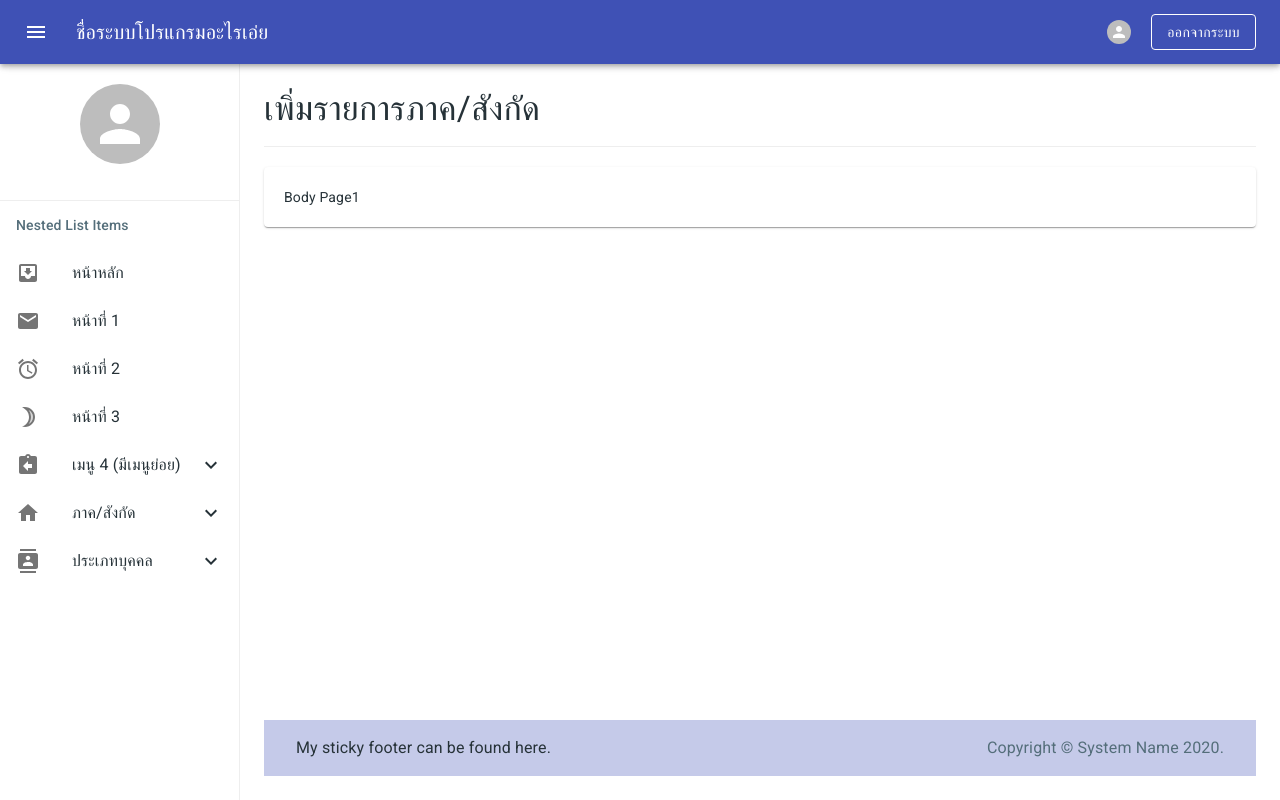
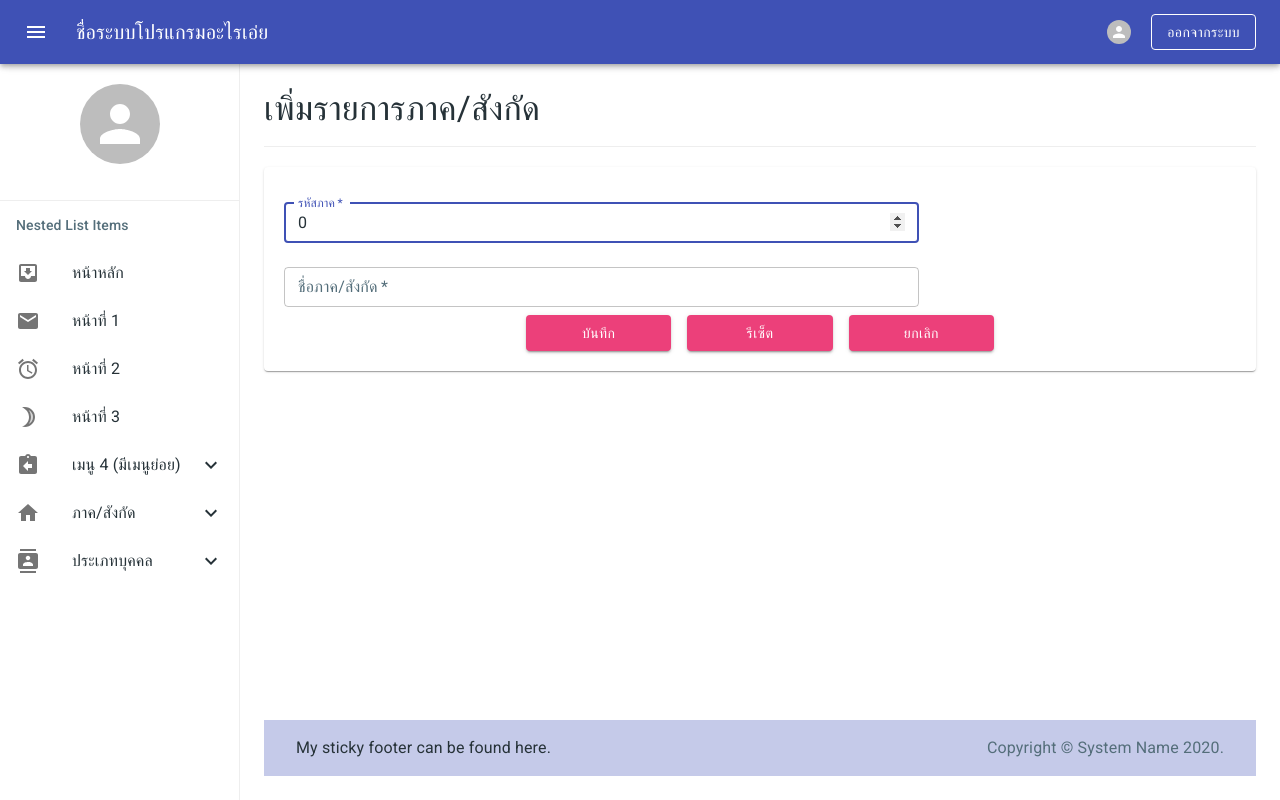
Before and after one commit to adaydesign/next-admin-starter, a Next.js app: page /divisions/add in a window 1280 px wide. Built offline with nearby package versions, Linux system fonts and the light colour scheme.

Commit message:
[Edit] Division

```diff
--- /dev/null
+++ b/components/divisions/AddDivisionsForm.js
@@ -0,0 +1,112 @@
+import React from 'react'
+import Link from 'next/link'
+import { Formik } from "formik";
+
+import { Button, TextField, Divider, Grid }
+    from '@material-ui/core';
+
+import useStyles from '../../components/divisions/style';
+import { createNewDivision } from '../../includes/requests/divisions'
+
+const AddDivisionsForm = (props) => {
+    const classes = useStyles();
+    const initValues = {
+        id: "",
+        name: "",
+    }
+    const onSubmitHandle = async (data) => {
+        console.log(data)
+        const token = localStorage.getItem('token')
+        if (token) {
+            try {
+                const result = await createNewDivision(token, data)
+                console.log(result)
+            } catch (err) {
+                console.log(err.response.data)
+            }
+        } else {
+            alert('Not found token')
+        }
+
+    }
+
+
+    return (
+        <Formik onSubmit={onSubmitHandle} initialValues={initValues}>
+            {({ handleSubmit, handleChange, values }) => (
+                <form onSubmit={handleSubmit} className={classes.form} >
+
+                    <Grid container direction="column">
+                        <Grid item md={8} >
+                            <TextField
+                                variant="outlined"
+                                margin="normal"
+                                size="small"
+                                type="number"
+                                required
+                                fullWidth
+                                id="id"
+                                label="รหัสภาค"
+                                name="id"
+                                autoFocus
+                                value={values.id || 0}
+                                onChange={handleChange}
+                            />
+                        </Grid>
+
+                        <Grid item md={8} >
+                            <TextField
+                                variant="outlined"
+                                margin="normal"
+                                size="small"
+                                required
+                                fullWidth
+                                id="name"
+                                label="ชื่อภาค/สังกัด"
+                                name="name"
+                                value={values.name || ''}
+                                onChange={handleChange}
+                            />
+                        </Grid>
+                    </Grid>
+                    <Grid container spacing={2} justify="center">
+                        <Grid item md={2}>
+                            <Button
+                                type="submit"
+                                fullWidth
+                                variant="contained"
+                                color="secondary"
+                                className={classes.submit}
+                            >บันทึก</Button>
+                        </Grid>
+                        <Grid item md={2}>
+                            <Button
+
+                                type="reset"
+                                fullWidth
+                                variant="contained"
+                                color="secondary"
+                                className={classes.submit}
+                            >รีเซ็ต</Button>
+                        </Grid>
+                        <Grid item md={2}>
+                            <Link href="/divisions">
+                                <Button
+                                    type="button"
+                                    fullWidth
+                                    variant="contained"
+                                    color="secondary"
+                                    className={classes.submit}
+                                >ยกเลิก</Button>
+                            </Link>
+                        </Grid>
+                    </Grid>
+                </form>
+            )
+            }
+        </Formik >
+    )
+}
+
+
+export default AddDivisionsForm;
--- /dev/null
+++ b/components/divisions/style.js
@@ -0,0 +1,15 @@
+import { makeStyles } from '@material-ui/core/styles'
+import { orange, red, grey} from '@material-ui/core/colors'
+
+const useStyles = makeStyles((theme) => ({
+    editButton: {
+        backgroundColor: orange[500],//theme.palette.warning,
+        color: orange[50]
+    },
+    deleteButton: {
+        backgroundColor: red[500],//theme.palette.error,
+        color: red[50]
+    },
+}));
+
+export default useStyles;
--- a/pages/divisions/add.js
+++ b/pages/divisions/add.js
@@ -2,14 +2,14 @@ import React from 'react'
 import Layout from '../../components/layouts/Layout'
 import ContentHeader from '../../components/layouts/ContentHeader'
 import ContentBody from '../../components/layouts/ContentBody'
-
+import AddDivisionsForm from '../../components/divisions/AddDivisionsForm'
 const DivisionsAdd = () => {
 
     return (
         <Layout>
             <ContentHeader title={'เพิ่มรายการภาค/สังกัด'} />
             <ContentBody>
-                <div>Body Page1</div>
+                <AddDivisionsForm/>
             </ContentBody>
         </Layout>
     )
```
Also changed, not shown: components/divisions/EditDivisionsForm.js (added, +108 -0 lines), components/divisions/ListDivisions.js (+55 -3 lines), pages/divisions/edit/[id].js (+4 -4 lines).
